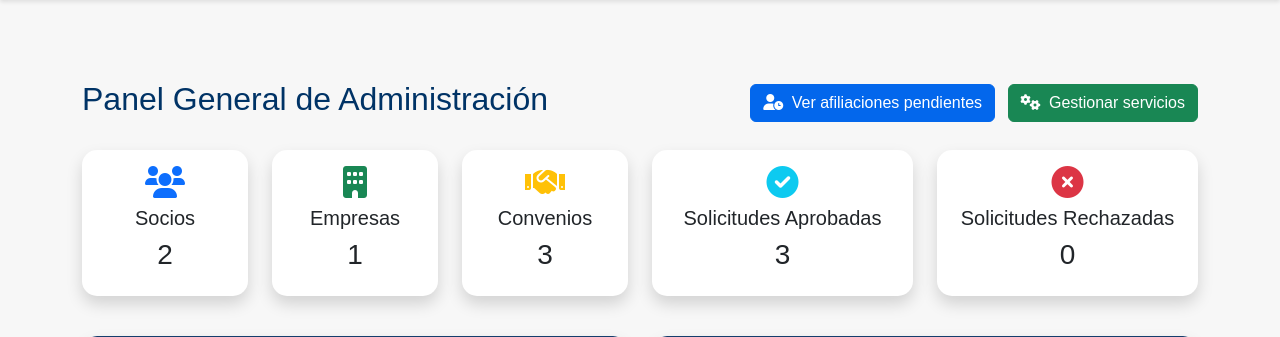
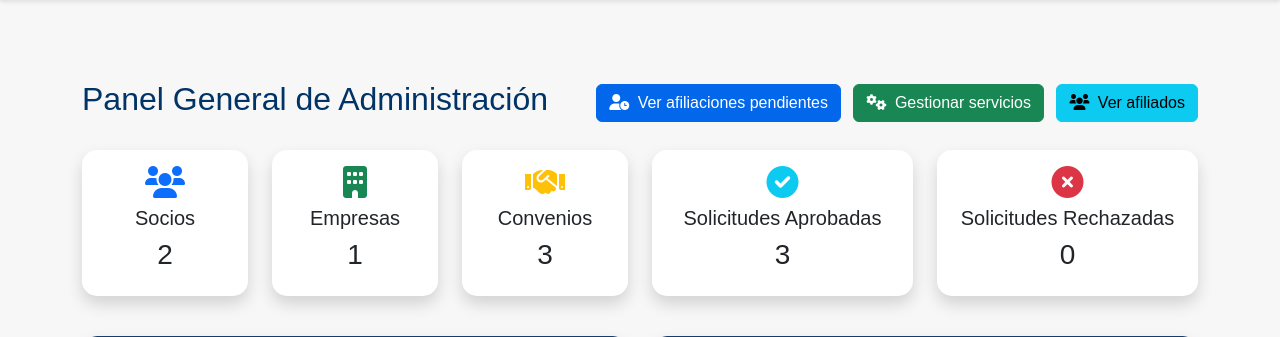
Before and after one commit to luisle0n/CamaraComercio-, a Django app: page /admin-home/ in a window 1280 px wide. Shown: the part 60-397 px from the top of the page. Run offline with Django 5.2, Linux system fonts and the light colour scheme; a user stored in the database is signed in; data comes from the database, SQL or seed files in the repository; both versions use the stored data as it was after the commit.

Commit message:
correciones

```diff
--- a/camaracomercio/camara/template/adminview/home.html
+++ b/camaracomercio/camara/template/adminview/home.html
@@ -8,8 +8,11 @@
             <a href="{% url 'afiliaciones_pendientes' %}" class="btn btn-primary me-2">
                 <i class="fas fa-user-clock me-1"></i> Ver afiliaciones pendientes
             </a>
-            <a href="{% url 'admin_servicios_list' %}" class="btn btn-success">
+            <a href="{% url 'admin_servicios_list' %}" class="btn btn-success me-2">
                 <i class="fas fa-cogs me-1"></i> Gestionar servicios
+            </a>
+            <a href="{% url 'admin_ver_afiliados' %}" class="btn btn-info">
+                <i class="fas fa-users me-1"></i> Ver afiliados
             </a>
         </div>
     </div>
--- a/camaracomercio/camara/urls.py
+++ b/camaracomercio/camara/urls.py
@@ -36,4 +36,5 @@ urlpatterns = [
     path('admin-reservas/<int:pk>/cambiar-estado/', views.admin_reserva_estado, name='admin_reserva_estado'),
     path('reservas/<int:pk>/generar-recibo/', views.generar_recibo, name='generar_recibo'),
     path('recibo/<int:pk>/', views.ver_recibo, name='ver_recibo'),
+    path('admin-ver-afiliados/', views.admin_ver_afiliados, name='admin_ver_afiliados'),
 ]
--- a/camaracomercio/camara/views.py
+++ b/camaracomercio/camara/views.py
@@ -783,3 +783,15 @@ def ver_recibo(request, pk):
         messages.error(request, 'No tienes permiso para ver este recibo.')
         return redirect('historial_reservas')
     return render(request, 'vista_socio_registrado/recibo.html', {'recibo': recibo})
+
+@permission_required('camara.view_afiliacionnatural', login_url='/login/')
+def admin_ver_afiliados(request):
+    grupo = get_user_group(request.user)
+    if grupo != 'admin':
+        return redirect('home')
+    afiliados_naturales = AfiliacionNatural.objects.filter(estado='aprobada')
+    afiliados_juridicos = AfiliacionJuridica.objects.filter(estado='aprobada')
+    return render(request, 'adminview/ver_afiliados.html', {
+        'afiliados_naturales': afiliados_naturales,
+        'afiliados_juridicos': afiliados_juridicos,
+    })
```
Also changed, not shown: camaracomercio/camara/template/adminview/ver_afiliados.html (added, +40 -0 lines), camaracomercio/db.sqlite3, camaracomercio/media/convenios/10-14-Mojave-1.jpg (added), camaracomercio/media/servicios/lojaaaaaa3.jpg (added), camaracomercio/media/servicios/lojaaaaaa3_wWOCZq7.jpg (added).
